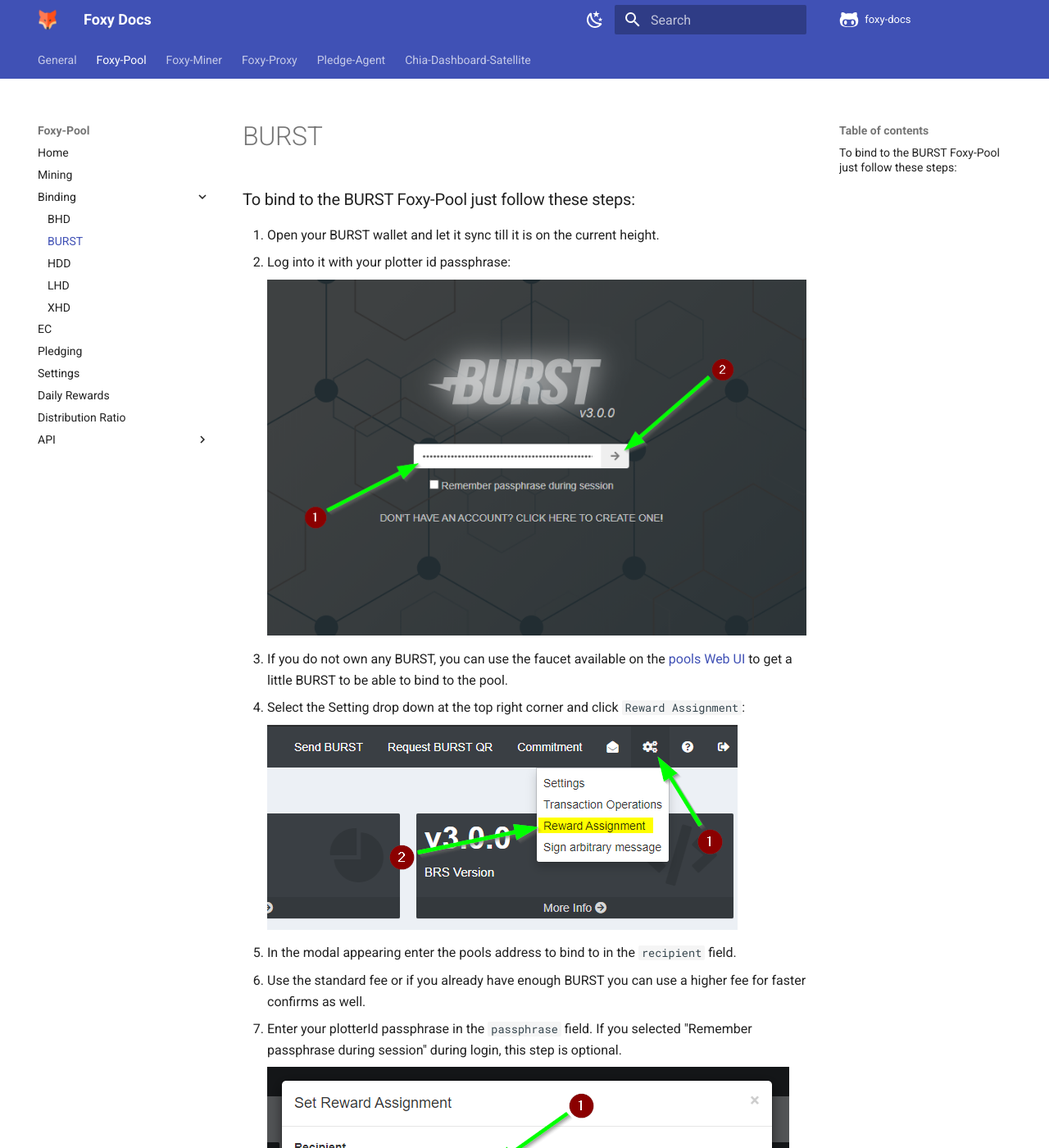
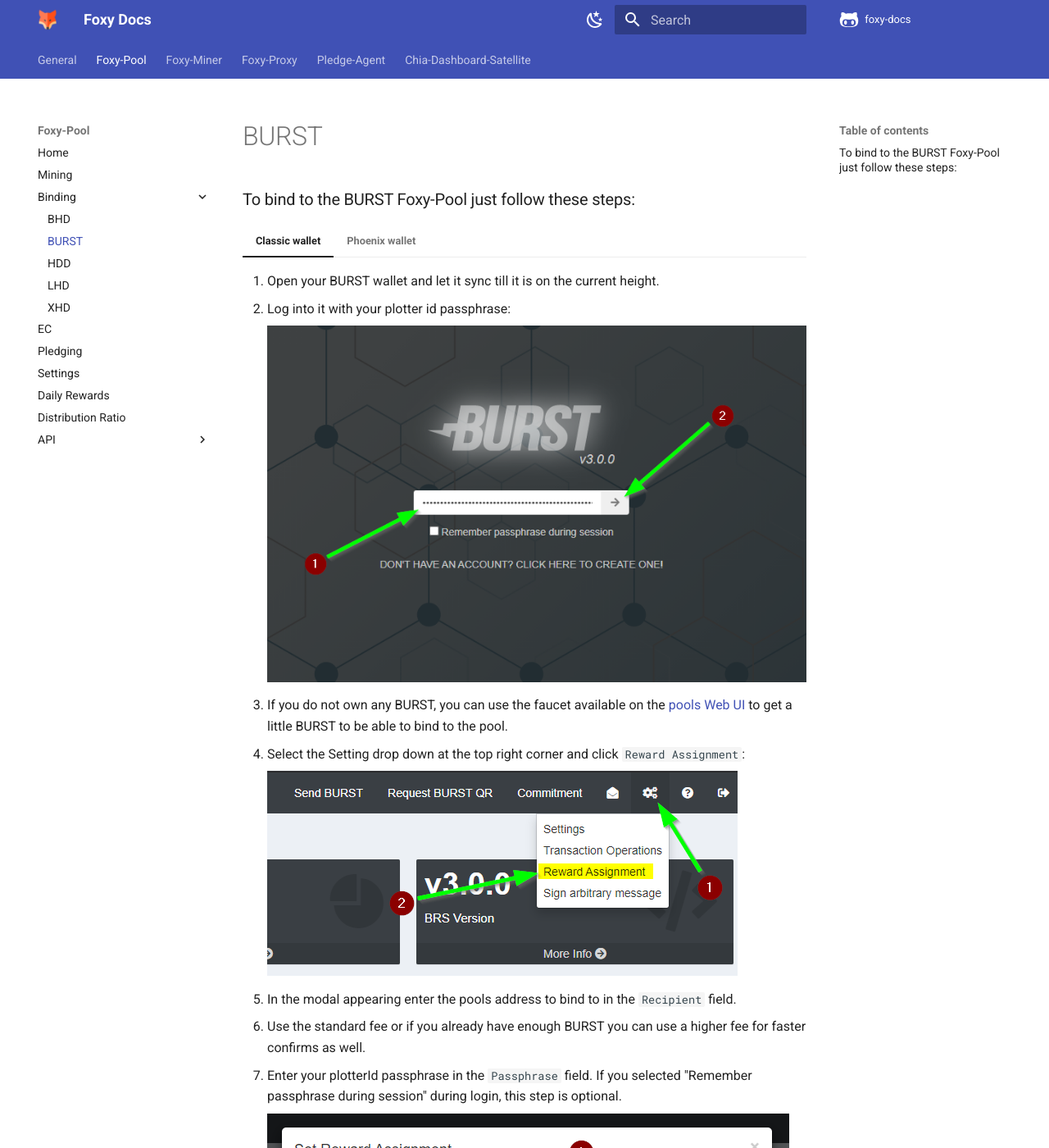
Before and after one commit to foxypool/docs, an MkDocs documentation site: the page built from docs/foxy-pool/binding/burst.md, in a window 1280 px wide and 1400 px high. Shown: the whole window at 82% size. Built offline with MkDocs 1.6.1 and Material for MkDocs 9.7.7, drawn with Linux system fonts in a browser that asks for light colours; comment, search, counter and statistics services are not loaded; some of the changed lines change nothing that is shown.

Commit message:
Add burst binding instructions for phoenix

```diff
--- a/docs/foxy-pool/binding/burst.md
+++ b/docs/foxy-pool/binding/burst.md
@@ -1,19 +1,48 @@
 ### To bind to the BURST Foxy-Pool just follow these steps:
 
-1. Open your BURST wallet and let it sync till it is on the current height.
-2. Log into it with your plotter id passphrase:
+=== "Classic wallet"
 
-    ![BURST Login](../../assets/img/binding/burst-bind-1.png){: loading=lazy }
+    1. Open your BURST wallet and let it sync till it is on the current height.
+    2. Log into it with your plotter id passphrase:
 
-3. If you do not own any BURST, you can use the faucet available on the [pools Web UI](https://burst.foxypool.io/faucet) to get a little BURST to be able to bind to the pool.
-4. Select the Setting drop down at the top right corner and click `Reward Assignment`:
+        ![BURST Login](../../assets/img/binding/burst-bind-1.png){: loading=lazy }
 
-    ![BURST Bind to selection](../../assets/img/binding/burst-bind-2.png){: loading=lazy }
+    3. If you do not own any BURST, you can use the faucet available on the [pools Web UI](https://burst.foxypool.io/faucet) to get a little BURST to be able to bind to the pool.
+    4. Select the Setting drop down at the top right corner and click `Reward Assignment`:
 
-5. In the modal appearing enter the pools address to bind to in the `recipient` field.
-6. Use the standard fee or if you already have enough BURST you can use a higher fee for faster confirms as well.
-7. Enter your plotterId passphrase in the `passphrase` field. If you selected "Remember passphrase during session" during login, this step is optional.
+        ![BURST Bind to selection](../../assets/img/binding/burst-bind-2.png){: loading=lazy }
 
-    ![BURST Bind to](../../assets/img/binding/burst-bind-3.png){: loading=lazy }
+    5. In the modal appearing enter the pools address to bind to in the `Recipient` field.
+    6. Use the standard fee or if you already have enough BURST you can use a higher fee for faster confirms as well.
+    7. Enter your plotterId passphrase in the `Passphrase` field. If you selected "Remember passphrase during session" during login, this step is optional.
 
-8. Confirm the Binding via the `Set Reward Recipient` button.
+        ![BURST Bind to](../../assets/img/binding/burst-bind-3.png){: loading=lazy }
+
+    8. Confirm the Binding via the `Set Reward Recipient` button.
+
+=== "Phoenix wallet"
+
+    1. Open your Phoenix wallet and log in / import your plotter id via your plotter id passphrase:
+
+        ![BURST Import](../../assets/img/binding/burst-phoenix-bind-1.png){: loading=lazy }
+
+    2. Confirm the shown ID matches your plotter id:
+
+        ![BURST Import Confirmation](../../assets/img/binding/burst-phoenix-bind-2.png){: loading=lazy }
+
+    3. Finally setup a pin to log into the account without requiring the plotter id passphrase every time:
+
+        ![BURST Import Pin](../../assets/img/binding/burst-phoenix-bind-3.png){: loading=lazy }
+
+    4. Once logged into the wallet select "Mining > Reward Assignment" in the left sidebar:
+
+        ![BURST Open Reward Assignment](../../assets/img/binding/burst-phoenix-bind-4.png){: loading=lazy }
+
+    5. If you do not own any BURST, you can use the faucet available on the [pools Web UI](https://burst.foxypool.io/faucet) to get a little BURST to be able to bind to the pool.
+    6. Enter the pools address to bind to in the `Recipient` field.
+    7. Use the standard fee or if you already have enough BURST you can use a higher fee for faster confirms as well.
+    8. Enter your pin from step 3 in the `PIN` field.
+
+        ![BURST Bind to](../../assets/img/binding/burst-phoenix-bind-5.png){: loading=lazy }
+
+    9. Confirm the Binding via the `Send` button.
```
Also changed, not shown: docs/assets/img/binding/burst-phoenix-bind-1.png (added), docs/assets/img/binding/burst-phoenix-bind-2.png (added), docs/assets/img/binding/burst-phoenix-bind-3.png (added), docs/assets/img/binding/burst-phoenix-bind-4.png (added), docs/assets/img/binding/burst-phoenix-bind-5.png (added).
